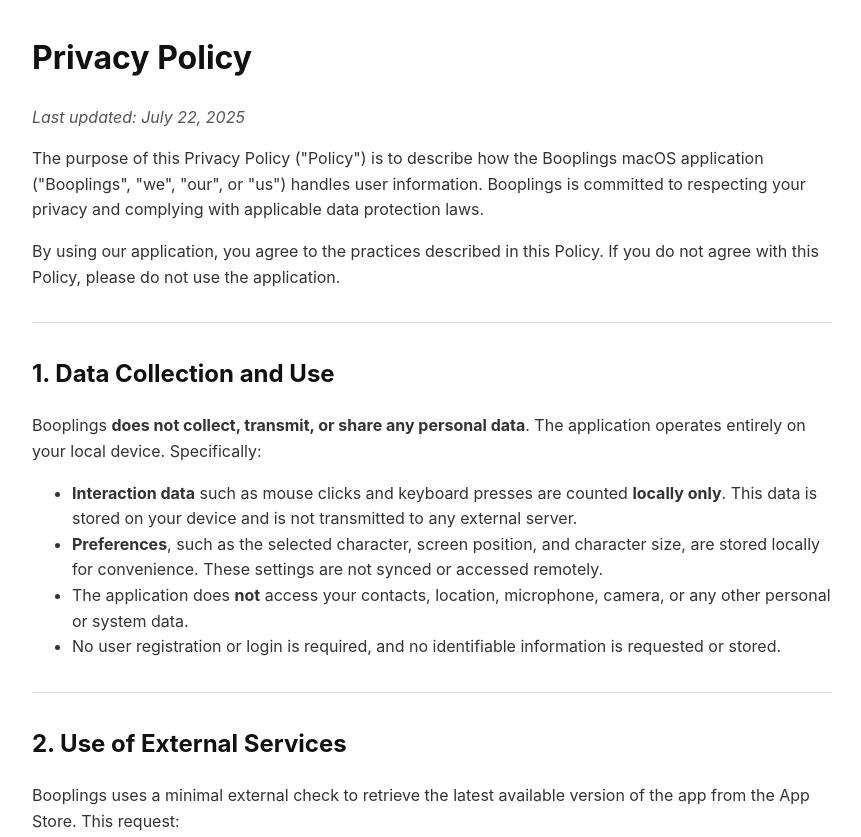
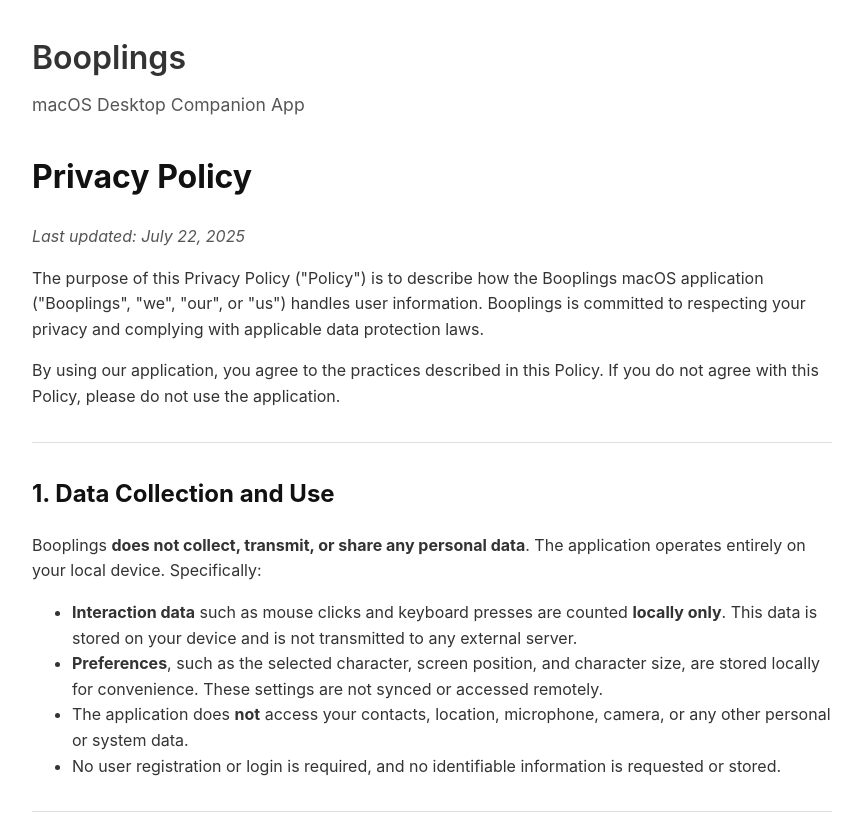
Before and after one commit to MaximGorin/Booplings-docs, a plain HTML site: page docs/index.html in a window 1280 px wide. Shown: the top 837 px of the page, without its empty margins (208-1069 px from the left). Drawn offline with Linux system fonts and the light colour scheme.

Commit message:
Update index.html

```diff
--- a/docs/index.html
+++ b/docs/index.html
@@ -3,7 +3,7 @@
 <head>
   <meta charset="UTF-8" />
   <meta name="viewport" content="width=device-width, initial-scale=1.0" />
-  <title>Privacy Policy - Booplings</title>
+  <title>Privacy Policy – Booplings</title>
   <style>
     body {
       font-family: -apple-system, BlinkMacSystemFont, "Segoe UI", Roboto, Oxygen, Ubuntu, Cantarell, "Open Sans", "Helvetica Neue", sans-serif;
@@ -15,6 +15,16 @@
     }
     h1, h2 {
       color: #111;
+    }
+    .app-title {
+      font-size: 2rem;
+      font-weight: 600;
+      margin-bottom: 0.5rem;
+    }
+    .subdued {
+      color: #555;
+      font-size: 1.1rem;
+      margin-bottom: 2rem;
     }
     hr {
       margin: 2rem 0;
@@ -34,6 +44,9 @@
   </style>
 </head>
 <body>
+
+  <div class="app-title">Booplings</div>
+  <div class="subdued">macOS Desktop Companion App</div>
 
   <h1>Privacy Policy</h1>
   <p><em>Last updated: July 22, 2025</em></p>
@@ -96,7 +109,7 @@
 
   <h2>8. Contact</h2>
   <p>
-    If you have any questions or concerns regarding this Policy, you can contact the developer at:
+    If you have any questions or concerns regarding this Policy, you can contact the developer at:<br />
     <a href="mailto:maxim_gorin@icloud.com">maxim_gorin@icloud.com</a>
   </p>
 
```
